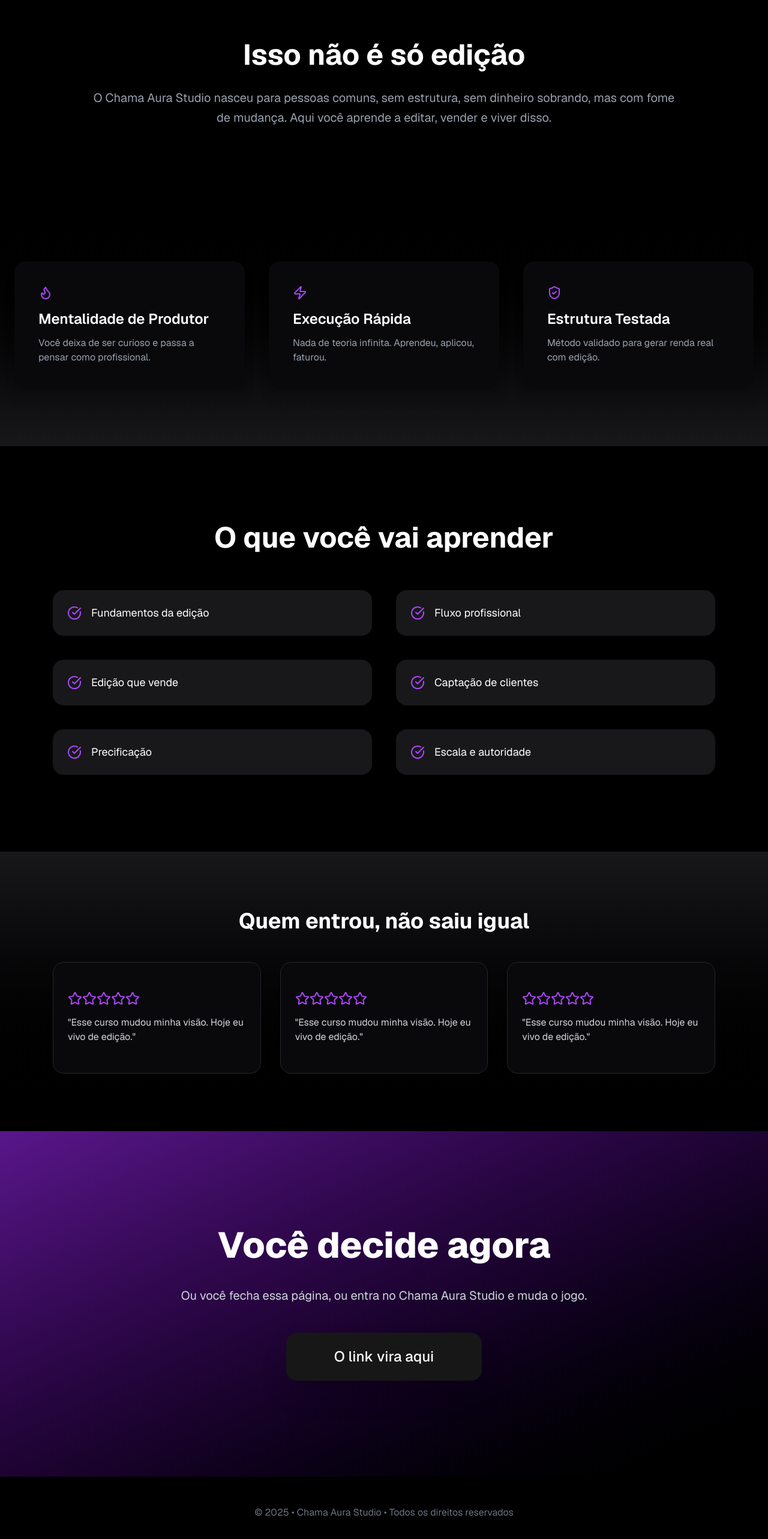
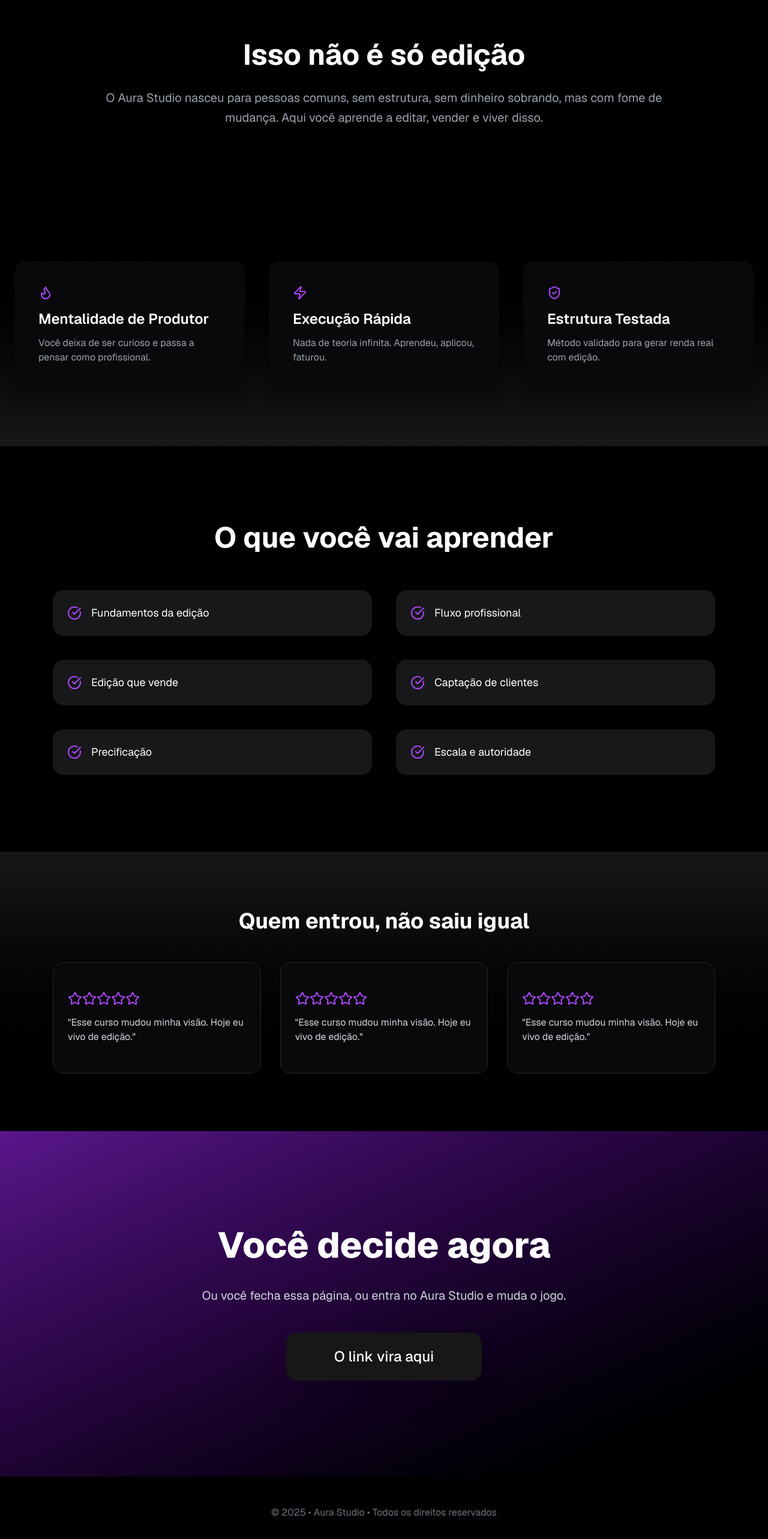
Before and after one commit to papai00peludo/chama-aura-studio, a Next.js app: page / in a window 1280 px wide. Shown: the part 861-3427 px from the top of the page at 60% size. Built offline with nearby package versions, Linux system fonts and the light colour scheme.

Commit message:
rename: Chama Aura Studio -> Aura Studio

```diff
--- a/app/page.tsx
+++ b/app/page.tsx
@@ -47,7 +47,7 @@
         >
           <h2 className="text-5xl font-bold mb-8">Isso não é só edição</h2>
           <p className="text-xl text-gray-400 leading-relaxed">
-            O Chama Aura Studio nasceu para pessoas comuns, sem estrutura, sem dinheiro sobrando,
+            O Aura Studio nasceu para pessoas comuns, sem estrutura, sem dinheiro sobrando,
             mas com fome de mudança. Aqui você aprende a editar, vender e viver disso.
           </p>
         </motion.div>
@@ -139,7 +139,7 @@
         >
           <h2 className="text-6xl font-extrabold mb-10">Você decide agora</h2>
           <p className="text-xl text-gray-300 mb-12">
-            Ou você fecha essa página, ou entra no Chama Aura Studio e muda o jogo.
+            Ou você fecha essa página, ou entra no Aura Studio e muda o jogo.
           </p>
           <Button className="text-2xl px-20 py-10 rounded-2xl shadow-2xl">
             O link vira aqui
@@ -149,7 +149,7 @@
 
       {/* FOOTER */}
       <footer className="py-12 text-center text-gray-500">
-        © 2025 • Chama Aura Studio • Todos os direitos reservados
+        © 2025 • Aura Studio • Todos os direitos reservados
       </footer>
     </div>
   );
```
